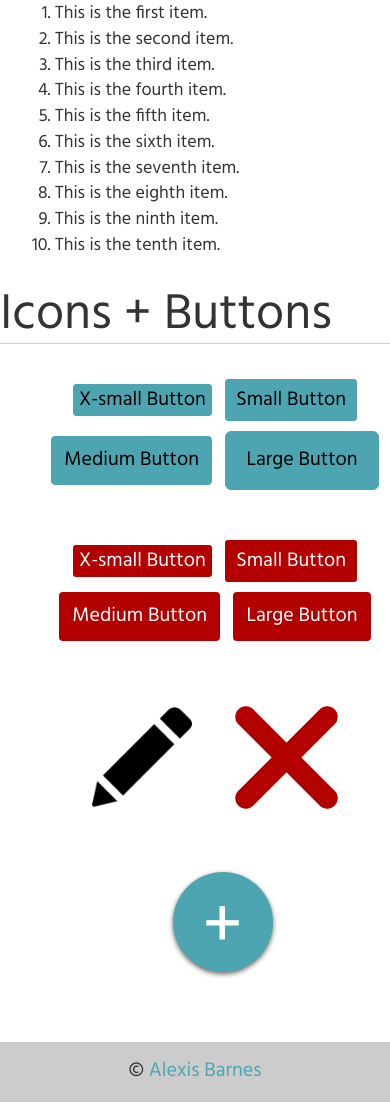
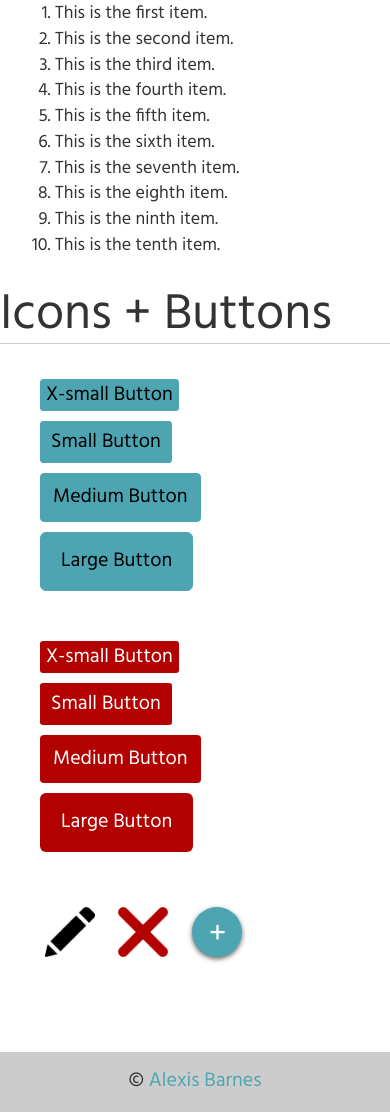
Before and after one commit to alexisbarnes/contact-manager, a PHP site: page /style.php in a window 390 px wide. Shown: the part 2357-3469 px from the top of the page. Run offline with PHP 8.4, Linux system fonts and the light colour scheme; some libraries are stand-ins or nearby versions.

Commit message:
Fixed responsiveness.

```diff
--- a/css/style.css
+++ b/css/style.css
@@ -179,7 +179,7 @@ textarea.form-control {
 .btn-danger {
   background-color: #b30000;
   border-color: #b30000;
-  margin-top: 32px;
+  margin-top: 42px;
   margin-right: 16px;
 }
 
@@ -458,3 +458,59 @@ footer p {
   padding-top: 15px;
   font-size: 20px;
 }
+
+/*---MEDIA QUERIES--*/
+@media screen and (max-width: 505px) {
+  .edit-h1 {
+    text-align: left;
+    font-size: 45px;
+    margin-left: 16px;
+  }
+
+  .danger-btns {
+    text-align: left;
+  }
+
+  .primary-btns {
+    text-align: left;
+  }
+
+  .icons-style {
+    text-align: left;
+  }
+
+  .edit-style {
+    height: 50px;
+    width: 50px;
+    margin: 10px;
+    margin-bottom: 25px;
+  }
+
+  .delete-style {
+    margin: 10px;
+    margin-bottom: 25px;
+    height: 50px;
+    width: 50px;
+  }
+
+  .mobile-create {
+    width: 50px;
+    height: 50px;
+    border-radius: 50%;
+    background: #4DA5B2;
+    box-shadow: 0px 2px 5px #666;
+    display: inline-block;
+    margin-left: 10px;
+  }
+
+  .plus-style {
+    color: white;
+    display: block;
+    text-align: center;
+    padding: 17px;
+    margin: 0;
+    line-height: 22px;
+    font-size: 32px;
+    font-weight: 300;
+  }
+}
--- a/edit.php
+++ b/edit.php
@@ -17,9 +17,9 @@
 </div>
 <?php endif; ?>
 
-<a href="/delete.php?id=<?= $contact['id']; ?>" class="btn btn-danger btn-xs pull-right btn-delete">Delete Contact</a>
+<a href="/delete.php?id=<?= $contact['id']; ?>" class="btn btn-danger btn-xs pull-right btn-delete">Delete</a>
 
-<h1>Edit Contact</h1>
+<h1 class="edit-h1">Edit Contact</h1>
 
 <form method="POST" action="/update.php">
   <input type="hidden" name="id" id="contact_id" value="<?= $contact['id']; ?>" />
--- a/index.php
+++ b/index.php
@@ -31,7 +31,7 @@
 </div>
 
 <?php foreach($contacts as $contact) : ?>
-<div class="col-xs-12 col-sm-12 col-md-4 col-lg-4 col-xl-4">
+<div class="col-xs-12 col-sm-12 col-md-6 col-lg-4 col-xl-4">
 <div class="panel panel-default">
   <!-- Default panel contents -->
   <div class="panel-heading">
--- a/style.php
+++ b/style.php
@@ -161,18 +161,18 @@
 <div class="row">
   <div class="col-xs-12 col-sm-12 col-md-12 col-lg-12 col-xl-12">
     <h2 class="style-h2">Icons + Buttons</h2>
-    <div class="col-xs-12 col-sm-12 col-md-12 col-lg-12 col-xl-12 primary-btns">
+    <div class="col-xs-6 col-sm-12 col-md-12 col-lg-12 col-xl-12 primary-btns">
       <button class="btn btn-xs btn-style-primary">X-small Button</button>
       <button class="btn btn-sm btn-style-primary">Small Button</button>
       <button class="btn btn-md btn-style-primary">Medium Button</button>
       <button class="btn btn-lg btn-style-primary">Large Button</button>
     </div>
 
-    <div class="col-xs-12 col-sm-12 col-md-12 col-lg-12 col-xl-21 danger-btns">
+    <div class="col-xs-6 col-sm-12 col-md-12 col-lg-12 col-xl-12 danger-btns">
       <button class="btn btn-xs btn-style-danger">X-small Button</button>
       <button class="btn btn-sm btn-style-danger">Small Button</button>
       <button class="btn btn-md btn-style-danger">Medium Button</button>
-      <button class="btn btn-md btn-style-danger">Large Button</button>
+      <button class="btn btn-lg btn-style-danger">Large Button</button>
     </div>
 
     <div class="col-xs-12 col-sm-12 col-md-12 col-lg-12 col-xl-12 icons-style">
```
